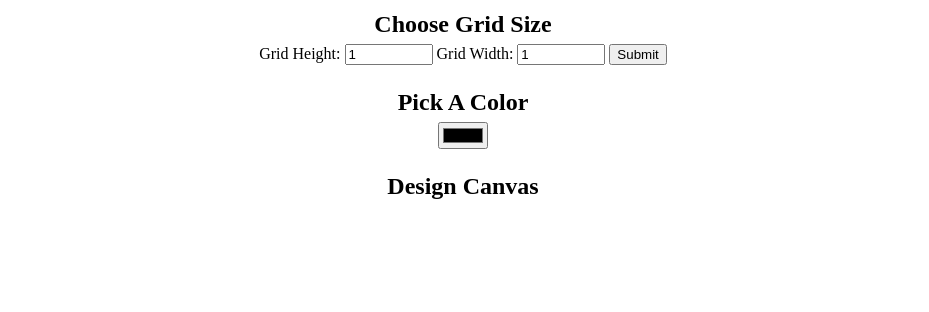
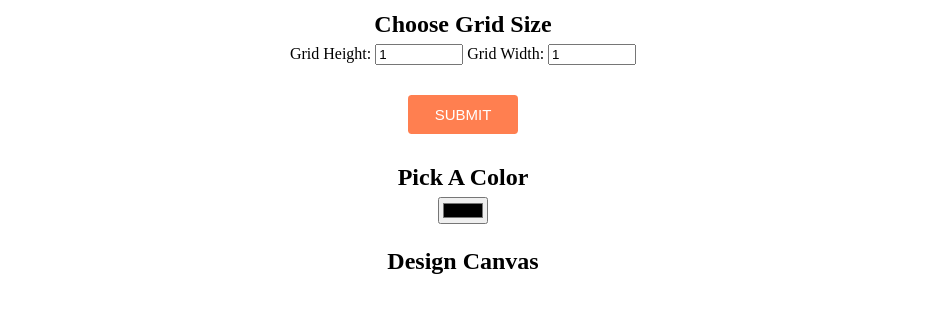
Before and after one commit to prognosisng/Pixel-Art-Maker, a plain HTML site: page index.html in a window 1280 px wide. Shown: the part 126-438 px from the top of the page, without its empty margins (177-1106 px from the left). Drawn offline with nearby package versions, Linux system fonts and the light colour scheme.

Commit message:
Update index.html

```diff
--- a/index.html
+++ b/index.html
@@ -14,7 +14,7 @@
         <input type="number" id="inputHeight" name="height" min="1" value="1">
         Grid Width:
         <input type="number" id="inputWeight" name="width" min="1" value="1">
-        <input type="submit">
+        <input id="button" type="submit">
     </form>
 
     <h2>Pick A Color</h2>
```
